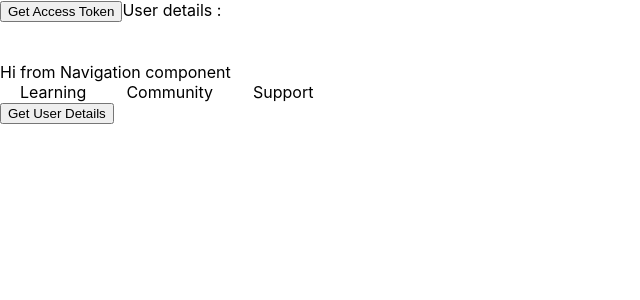
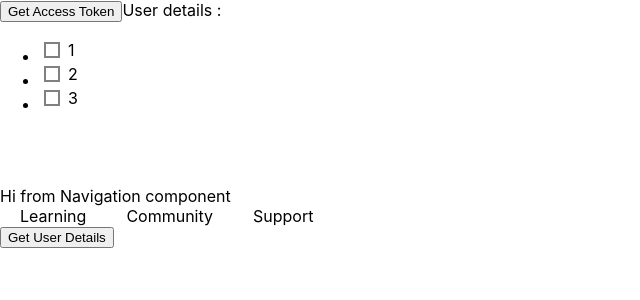
Before and after one commit to adobe/adobe-learning-manager-reference-site, a React (Create React App) app in the folder ui.frontend/: page / in a window 1280 px wide. Shown: the top 300 px of the page, without its empty margins (0-640 px from the left). Built offline with nearby package versions, Linux system fonts and the light colour scheme.

Commit message:
Catalog filters

```diff
--- a/ui.frontend/package.json
+++ b/ui.frontend/package.json
@@ -3,6 +3,10 @@
   "version": "0.1.0",
   "private": true,
   "dependencies": {
+    "@react-aria/checkbox": "^3.2.3",
+    "@react-aria/focus": "^3.5.0",
+    "@react-aria/visually-hidden": "^3.2.3",
+    "@react-stately/toggle": "^3.2.3",
     "@types/jest": "^27.4.0",
     "@types/node": "^16.11.19",
     "@types/react": "^17.0.38",
--- a/ui.frontend/src/App.tsx
+++ b/ui.frontend/src/App.tsx
@@ -5,7 +5,7 @@ import Board from "./components/board";
 import Catalog from "./components/catalog";
 import config from "./config/config";
 import { AppContextProvider } from "./contextProviders";
-import { useAuthContext, Portal, useAccount } from "./externalLib";
+import { useAuthContext, Portal, useAccount, AEMLearnCatalogFilters } from "./externalLib";
 
 const App = () => {
   const { mountingPoints } = config;
@@ -43,10 +43,12 @@ const Test = () => {
   const authenticateUser = () => {
     updateAccessToken(Math.random());
   };
+  const filters = ["1", "2", "3"];
   return (
     <>
       <button onClick={authenticateUser}>Get Access Token </button>
       User details : {accessToken} {account.name}
+      <AEMLearnCatalogFilters filters={filters}></AEMLearnCatalogFilters>
     </>
   );
 };
--- /dev/null
+++ b/ui.frontend/src/externalLib/components/AEMLearnCatalogFilters/AEMLearnCatalogFilters.tsx
@@ -0,0 +1,13 @@
+import React from "react";
+import AEMLearnCheckbox from "./AEMLearnCheckBox";
+
+const AEMLearnCatalogFilters = (props : any) => {
+
+    const filterType = props.filterType; // catalog/duration
+    const filterLabels : string[] = props.filters;
+    const listItems = filterLabels.map((filterLabel) => <li key={filterLabel}><AEMLearnCheckbox label={filterLabel} filterType={filterType}></AEMLearnCheckbox></li>);
+    return (<ul>{listItems}</ul>);
+
+};
+
+export default AEMLearnCatalogFilters;
--- /dev/null
+++ b/ui.frontend/src/externalLib/components/AEMLearnCatalogFilters/AEMLearnCheckBox.tsx
@@ -0,0 +1,65 @@
+import React, { useState,useEffect, useRef } from "react";
+//import {useCheckbox} from '@react-aria/checkbox';
+import {useToggleState} from '@react-stately/toggle';
+import {VisuallyHidden} from '@react-aria/visually-hidden';
+import {useFocusRing} from '@react-aria/focus';
+
+
+const AEMLearnCheckbox : React.FC< {label: string, filterType: string}> = (props)  => {
+  //let state = useToggleState(props);
+  let ref = useRef<HTMLInputElement>(null);
+  let [checked, setChecked] = useState(false);
+  //let {inputProps} = useCheckbox(props, state, ref);
+  let {isFocusVisible, focusProps} = useFocusRing();
+
+  const onChangeHandler = () => {
+    setChecked((previousState) => !previousState);
+  }
+
+//   useEffect( () => {
+//     props.onFilterChangeHandler(props.label, checked);
+//   }, [checked]);
+
+  return (
+    <label style={{display: 'flex', alignItems: 'center'}}>
+      <VisuallyHidden>
+        {/* <input {...inputProps} {...focusProps} ref={ref} /> */}
+        <input type="checkbox" onChange={onChangeHandler} {...focusProps} ref={ref} />
+      </VisuallyHidden>
+      <svg
+        width={24}
+        height={24}
+        aria-hidden="true"
+        style={{marginRight: 4}}>
+        <rect
+          x={checked ? 4 : 5}
+          y={checked ? 4 : 5}
+          width={checked ? 16 : 14}
+          height={checked ? 16 : 14}
+          fill={checked ? 'orange' : 'none'}
+          stroke={checked ? 'none' : 'gray'}
+          strokeWidth={2} />
+        {checked &&
+          <path
+            transform="translate(7 7)"
+            d={`M3.788 9A.999.999 0 0 1 3 8.615l-2.288-3a1 1 0 1 1
+            1.576-1.23l1.5 1.991 3.924-4.991a1 1 0 1 1 1.576 1.23l-4.712
+            6A.999.999 0 0 1 3.788 9z`} />
+        }
+        {isFocusVisible &&
+          <rect
+            x={1}
+            y={1}
+            width={22}
+            height={22}
+            fill="none"
+            stroke="orange"
+            strokeWidth={2} />
+        }
+      </svg>
+      {props.label}
+    </label>
+  );
+}
+
+export default AEMLearnCheckbox;
--- /dev/null
+++ b/ui.frontend/src/externalLib/components/AEMLearnCatalogFilters/index.ts
@@ -0,0 +1 @@
+export { default as AEMLearnCatalogFilters } from "./AEMLearnCatalogFilters";
--- a/ui.frontend/src/externalLib/components/index.ts
+++ b/ui.frontend/src/externalLib/components/index.ts
@@ -1 +1,2 @@
 export * from "./Portal";
+export * from "./AEMLearnCatalogFilters";
```
